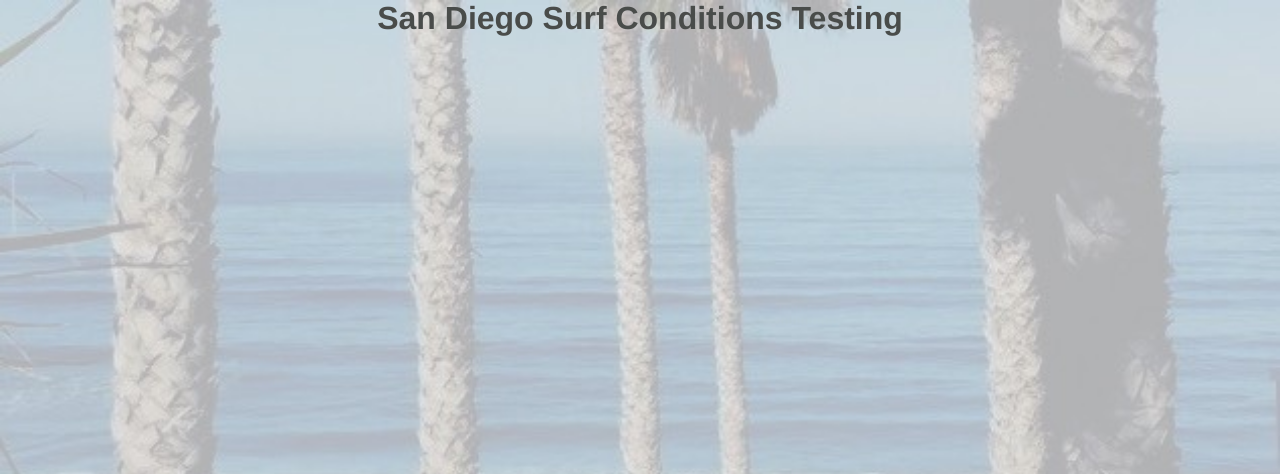
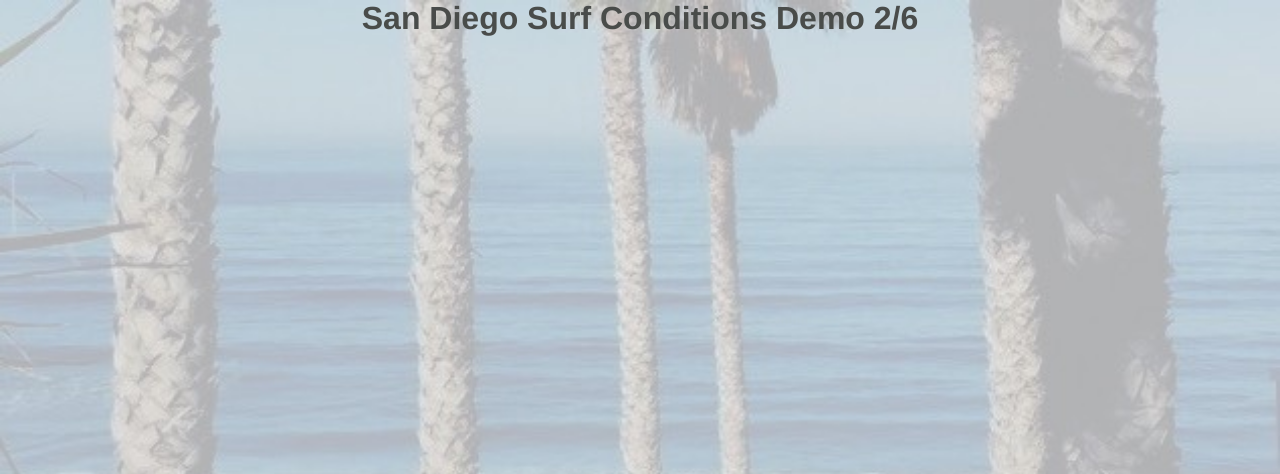
Before and after one commit to zaneobrien/SurfFinder, a website: page Surf.html in a window 1280 px wide. Shown: the top 474 px of the page. Drawn offline with nearby package versions, Linux system fonts and the light colour scheme.

Commit message:
Update Surf.html

```diff
--- a/Surf.html
+++ b/Surf.html
@@ -12,7 +12,7 @@
       <link rel="stylesheet" href="style.css">
     </head>
     <div class = "banner">
-        <h1>San Diego Surf Conditions Testing</h1>
+        <h1>San Diego Surf Conditions Demo 2/6</h1>
         <div class="app">
             <line-chart v-if="loaded" :chart-labels="labels" :chart-data="results" :chart-wind="wind"> </line-chart>
         </div>
```
